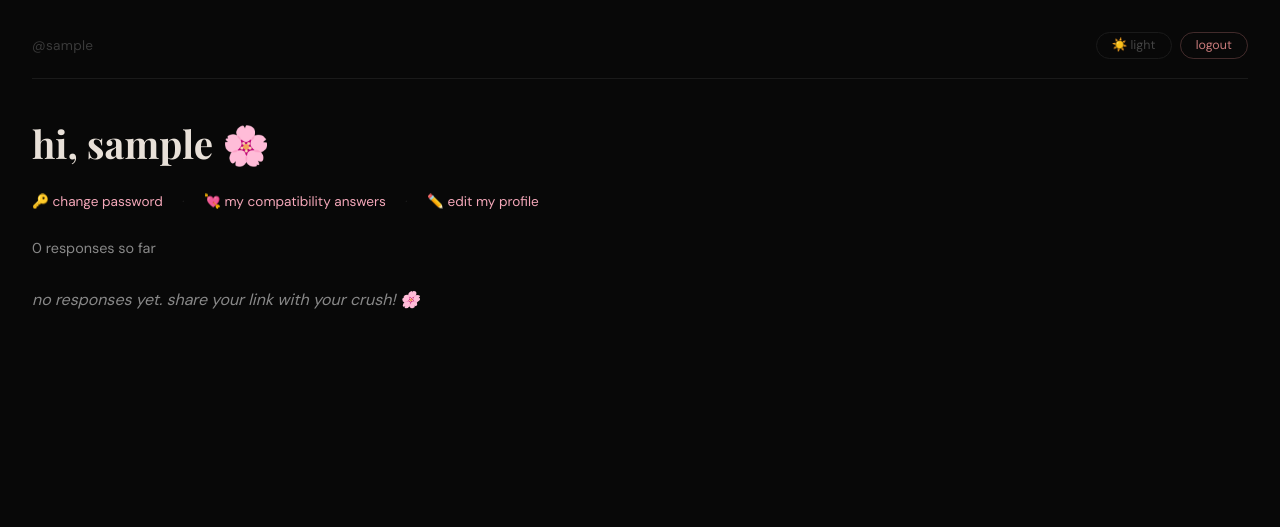
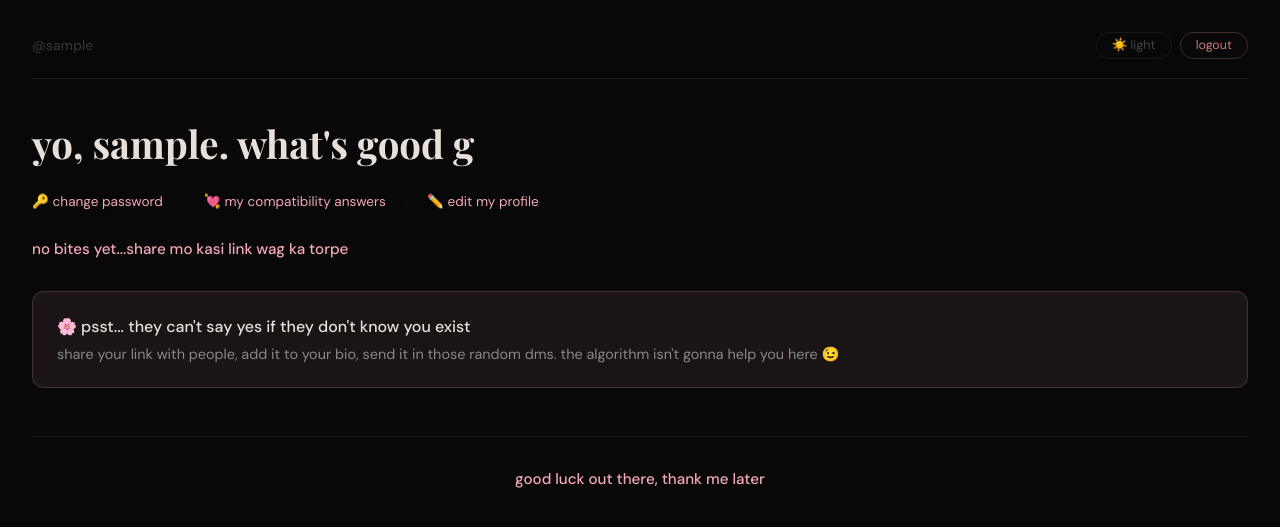
Before and after one commit to agnolas7/datesite, a PHP site: page /owner/dashboard.php in a window 1280 px wide. Shown: the top 527 px of the page. Run offline with PHP 8.4, Linux system fonts and the light colour scheme; the visitor is signed in with stand-in values (Sample User, id 1); data comes from the database, SQL or seed files in the repository; some web fonts are replaced.

Commit message:
dashboard owner

```diff
--- a/includes/compatibility_questions.php
+++ b/includes/compatibility_questions.php
@@ -79,7 +79,7 @@ $compatibility_questions = [
     'social_battery' => [
         'label'   => 'After a long day, your ideal hangout is...',
         'type'    => 'radio',
-        'options' => ['Quiet place, just talking','Chill food trip','Watching something together','Going out somewhere lively'],
+        'options' => ['Quiet place, just talking','Chill food trip','Chill drinks','Watching something together','Going out somewhere lively'],
     ],
     'getting_to_know' => [
         'label'   => 'When meeting someone new, I usually...',
--- a/owner/dashboard.php
+++ b/owner/dashboard.php
@@ -7,6 +7,27 @@ if (empty($_SESSION['owner'])) {
 require '../includes/db.php';
 
 $username = $_SESSION['owner'];
+
+// Handle deletion
+if ($_SERVER['REQUEST_METHOD'] === 'POST' && isset($_POST['delete_id'])) {
+    $deleteId = intval($_POST['delete_id']);
+
+    // Verify ownership
+    $checkStmt = $pdo->prepare("SELECT id FROM responses WHERE id = ? AND owner_username = ?");
+    $checkStmt->execute([$deleteId, $username]);
+
+    if ($checkStmt->rowCount() > 0) {
+        $delStmt = $pdo->prepare("DELETE FROM responses WHERE id = ? AND owner_username = ?");
+        $delStmt->execute([$deleteId, $username]);
+
+        // Also delete any maybe reasons associated with this response
+        $delMaybeStmt = $pdo->prepare("DELETE FROM maybe_reasons WHERE response_id = ?");
+        $delMaybeStmt->execute([$deleteId]);
+
+        header('Location: dashboard.php');
+        exit;
+    }
+}
 
 $stmt = $pdo->prepare("SELECT id, name, age, city, scheduled_date, submitted_at
                         FROM responses WHERE owner_username = ? ORDER BY submitted_at DESC");
@@ -50,7 +71,7 @@ $maybeRows = $maybeStmt->fetchAll(PDO::FETCH_ASSOC);
         </div>
     </div>
 
-    <h1>hi, <?= htmlspecialchars($username) ?> 🌸</h1>
+    <h1>yo, <?= htmlspecialchars($username) ?>. what's good g</h1>
 
     <div style="display:flex; gap:1.2rem; margin-bottom:1.8rem; flex-wrap:wrap; font-size:0.85rem;">
         <a href="change_password.php" style="color:var(--pink); text-decoration:none;">🔑 change password</a>
@@ -61,14 +82,33 @@ $maybeRows = $maybeStmt->fetchAll(PDO::FETCH_ASSOC);
     </div>
 
     <!-- ── Responses table ── -->
-    <p style="color:var(--muted); margin-bottom:1rem; font-size:0.9rem;">
-        <?= count($rows) ?> response<?= count($rows) !== 1 ? 's' : '' ?> so far
+    <?php
+        $count = count($rows);
+        $messages = [
+            0 => "no bites yet...share mo kasi link wag ka torpe",
+            1 => "naks one person interested, not bad ",
+            2 => "two dates?? sana same person lang yan",
+            3 => "three's a crowd bro... baka may mag overlap sa sched mo nyan",
+            4 => "four dates?? hakot ka na boi magtira ka naman",
+            5 => "five?? this mf knows ball",
+        ];
+        $message = $messages[$count] ?? ($count . " dates na naka-set mo g, paawat ka naman");
+    ?>
+    <p style="color:var(--pink); margin-bottom:1rem; font-size:0.95rem; font-weight:500;">
+        <?= $message ?>
     </p>
 
     <?php if (empty($rows)): ?>
-        <p style="color:var(--muted); font-style:italic; margin-top:2rem;">
-            no responses yet. share your link with your crush! 🌸
-        </p>
+        <div style="background:rgba(244,167,185,0.08); border:1px solid rgba(244,167,185,0.2);
+                    border-radius:12px; padding:1.5rem; margin-top:2rem;">
+            <p style="color:var(--text); margin-bottom:0.5rem; font-weight:500;">
+                🌸 psst... they can't say yes if they don't know you exist
+            </p>
+            <p style="color:var(--muted); font-size:0.9rem;">
+                share your link with people, add it to your bio, send it in those random dms.
+                the algorithm isn't gonna help you here 😉
+            </p>
+        </div>
     <?php else: ?>
     <table>
         <thead>
@@ -76,8 +116,9 @@ $maybeRows = $maybeStmt->fetchAll(PDO::FETCH_ASSOC);
                 <th>Name</th>
                 <th>Age</th>
                 <th>City</th>
-                <th>Scheduled Date</th>
-                <th>Submitted</th>
+                <th>Planned Date</th>
+                <th>Responded</th>
+                <th></th>
             </tr>
         </thead>
         <tbody>
@@ -86,13 +127,18 @@ $maybeRows = $maybeStmt->fetchAll(PDO::FETCH_ASSOC);
                 <td><?= htmlspecialchars($r['name']) ?></td>
                 <td><?= $r['age'] ?></td>
                 <td><?= htmlspecialchars($r['city']) ?></td>
-                <td><?= $r['scheduled_date'] ?: '—' ?></td>
-                <td><?= $r['submitted_at'] ?></td>
+                <td style="<?= $r['scheduled_date'] ? 'color:var(--pink); font-weight:500;' : 'color:var(--muted);' ?>">
+                    <?= $r['scheduled_date'] ? ('📅 ' . $r['scheduled_date']) : '—' ?>
+                </td>
+                <td style="font-size:0.8rem; color:var(--muted);"><?= $r['submitted_at'] ?></td>
+                <td style="text-align:right;">
+                    <button onclick="playfulDelete(event, '<?= htmlspecialchars($r['name']) ?>', <?= $r['id'] ?>)" style="background:none; border:none; color:var(--pink); cursor:pointer; font-size:1rem; padding:0.4rem;" title="delete">🗑️</button>
+                </td>
             </tr>
             <?php endforeach; ?>
         </tbody>
     </table>
-    <p class="table-hint">tap a row to view full response</p>
+    <p class="table-hint">✨ tap a row to see if they're actually your person</p>
     <?php endif; ?>
 
     <!-- ── Maybe reasons ── -->
@@ -100,29 +146,32 @@ $maybeRows = $maybeStmt->fetchAll(PDO::FETCH_ASSOC);
     <div style="margin-top:3rem;">
         <h2 style="font-family:'Playfair Display',serif; font-size:1.1rem;
                    margin-bottom:0.4rem; color:var(--text);">
-            why she said maybe 🤔
+            the plot twist moments 📺
         </h2>
         <p style="color:var(--muted); font-size:0.8rem; margin-bottom:1.2rem;">
-            from people who went through the maybe flow —
-            <?= count($maybeRows) ?> reason<?= count($maybeRows) !== 1 ? 's' : '' ?> recorded
+            people said maybe, and here's why they weren't 100% sold (yet?) —
+            could be opportunity, could be just not vibe. <?= count($maybeRows) ?> confession<?= count($maybeRows) !== 1 ? 's' : '' ?> 👀
         </p>
         <table>
             <thead>
                 <tr>
-                    <th>Reason</th>
-                    <th>Name</th>
+                    <th>What They Said</th>
+                    <th>Who</th>
                     <th>When</th>
                 </tr>
             </thead>
             <tbody>
                 <?php foreach ($maybeRows as $mr): ?>
                 <tr>
-                    <td><?= htmlspecialchars($mr['reason']) ?></td>
+                    <td>
+                        <span style="color:var(--pink);">💭</span>
+                        <?= htmlspecialchars($mr['reason']) ?>
+                    </td>
                     <td>
                         <?php if ($mr['name']): ?>
-                            <?= htmlspecialchars($mr['name']) ?>
+                            <strong><?= htmlspecialchars($mr['name']) ?></strong>
                         <?php else: ?>
-                            <span style="color:var(--muted); font-style:italic;">never filled form</span>
+                            <span style="color:var(--muted); font-style:italic;">mystery person</span>
                         <?php endif; ?>
                     </td>
                     <td style="font-size:0.8rem; color:var(--muted);"><?= $mr['submitted_at'] ?></td>
@@ -130,6 +179,15 @@ $maybeRows = $maybeStmt->fetchAll(PDO::FETCH_ASSOC);
                 <?php endforeach; ?>
             </tbody>
         </table>
+    </div>
+    <?php endif; ?>
+
+    <!-- ── Footer message ── -->
+    <?php if ($count < 10): ?>
+    <div style="margin-top:3rem; padding-top:2rem; border-top:1px solid var(--border); text-align:center;">
+        <p style="color:var(--pink); font-weight:500; font-size:0.95rem;">
+            good luck out there, thank me later
+        </p>
     </div>
     <?php endif; ?>
 
@@ -145,6 +203,29 @@ $maybeRows = $maybeStmt->fetchAll(PDO::FETCH_ASSOC);
             localStorage.setItem('ownerTheme', next);
             btn.textContent = next === 'light' ? '🌙 dark' : '☀️ light';
         }
+
+        function playfulDelete(event, name, id) {
+            event.stopPropagation();
+
+            const messages = [
+                `nah, ${name}'s not it?`,
+                `bat mo naman dedelete si ${name} `,
+                `removing ${name} from the maybe pile?`,
+                `${name} didn't pass vibe?`,
+                `pass kay ${name}?`,
+                `out with ${name}? okay okay, your loss`,
+            ];
+
+            const randomMsg = messages[Math.floor(Math.random() * messages.length)];
+
+            if (confirm(randomMsg + '\n\n\nsure ka na? this can\'t be undone...')) {
+                const form = document.createElement('form');
+                form.method = 'POST';
+                form.innerHTML = '<input type="hidden" name="delete_id" value="' + id + '">';
+                document.body.appendChild(form);
+                form.submit();
+            }
+        }
     </script>
 </body>
 </html>
```
